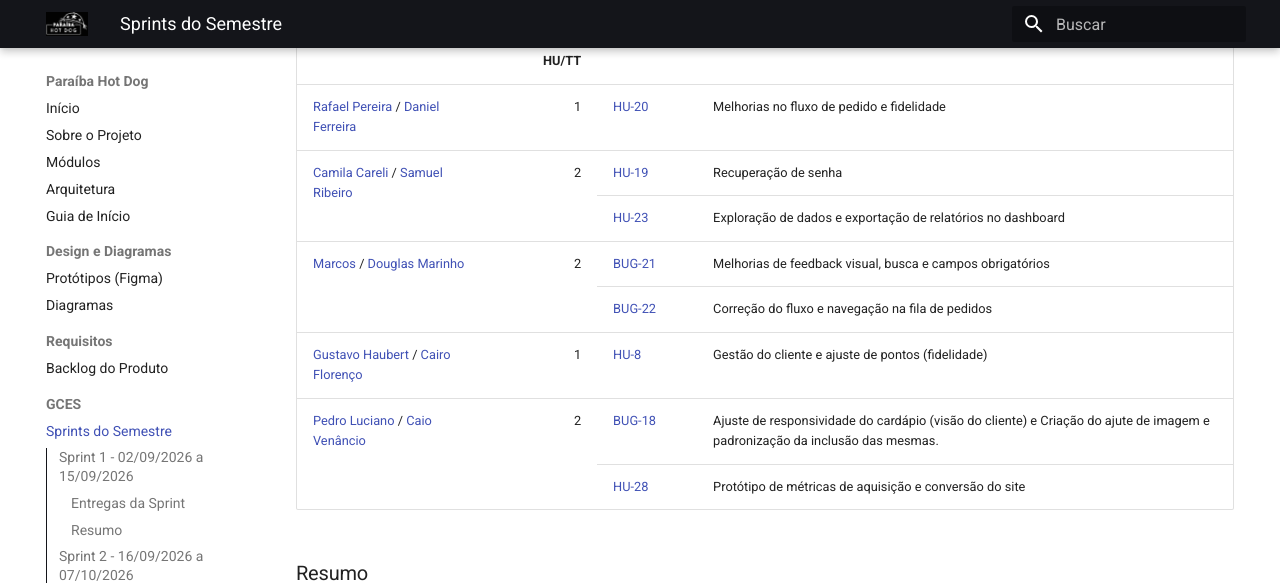
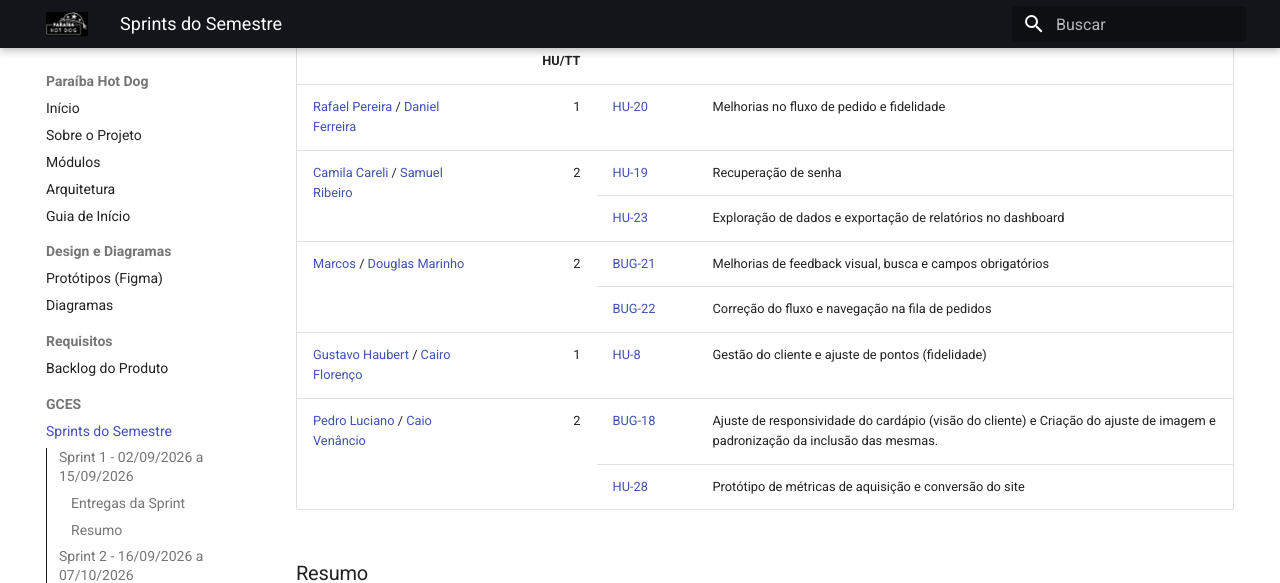
Before and after one commit to Paraiba-Hot-Dog/Paraiba-Hot-Dog-Docs, an MkDocs documentation site: the page built from docs/sprints/index.md, in a window 1280 px wide and 900 px high, scrolled down 1552 px. Shown: the top 583 px of the window. Built offline with MkDocs 1.6.1 and Material for MkDocs 9.7.7, drawn with Linux system fonts in a browser that asks for light colours.

Commit message:
docs: correção textual

```diff
--- a/docs/sprints/index.md
+++ b/docs/sprints/index.md
@@ -156,7 +156,7 @@ O planejamento desta sprint está no [milestone Sprint 02](https://github.com/Pa
       <td rowspan="2"><a href="https://github.com/PedroALuciano">Pedro Luciano</a> / <a href="https://github.com/caio-venancio">Caio Venâncio</a></td>
       <td rowspan="2" align="right">2</td>
       <td><a href="https://github.com/Paraiba-Hot-Dog/Paraiba-Hot-Dog-Docs/issues/18">BUG-18</a></td>
-      <td>Ajuste de responsividade do cardápio (visão do cliente) e Criação do ajute de imagem e padronização da inclusão das mesmas.</td>
+      <td>Ajuste de responsividade do cardápio (visão do cliente) e Criação do ajuste de imagem e padronização da inclusão das mesmas.</td>
     </tr>
     <tr>
       <td><a href="https://github.com/Paraiba-Hot-Dog/Paraiba-Hot-Dog-Docs/issues/28">HU-28</a></td>
```
